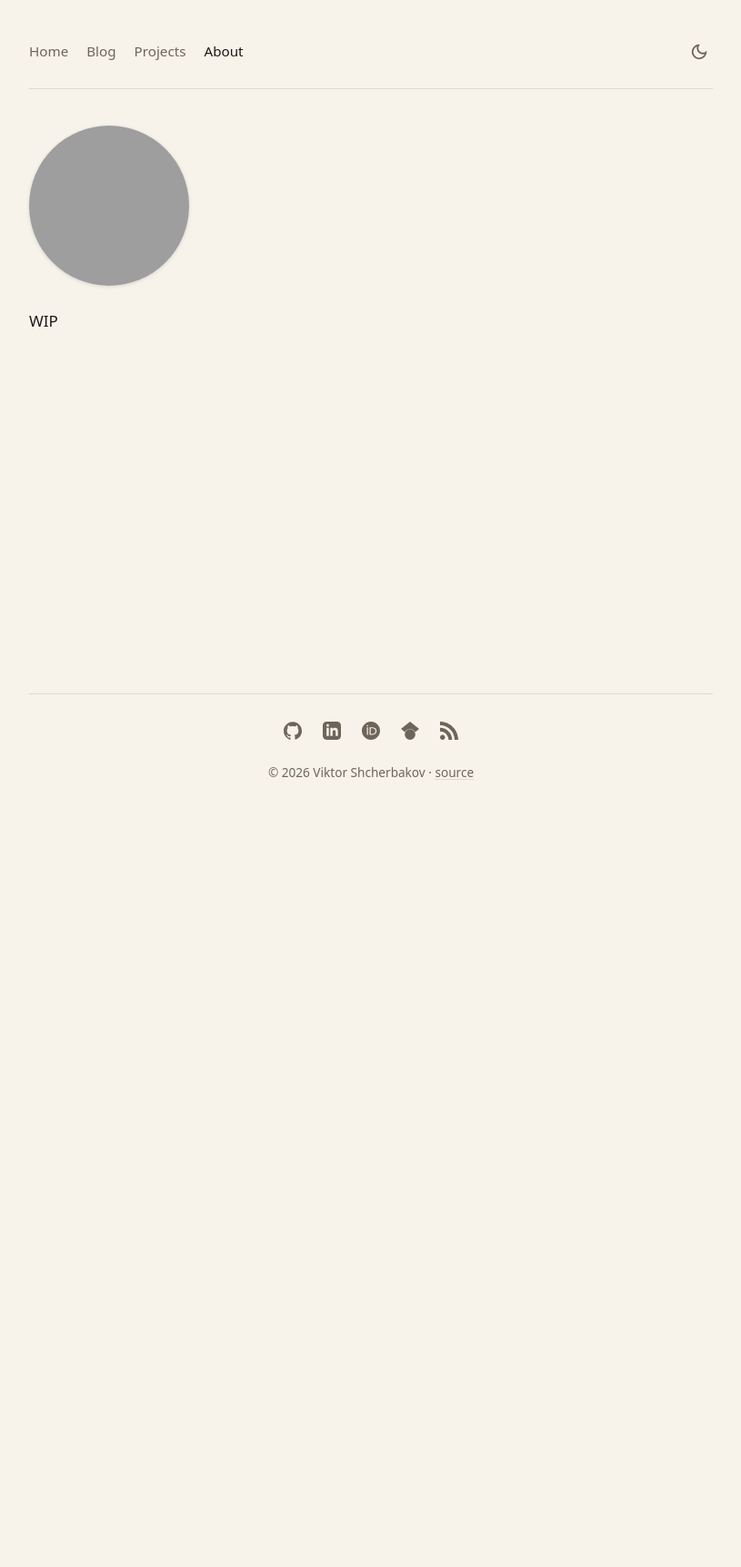
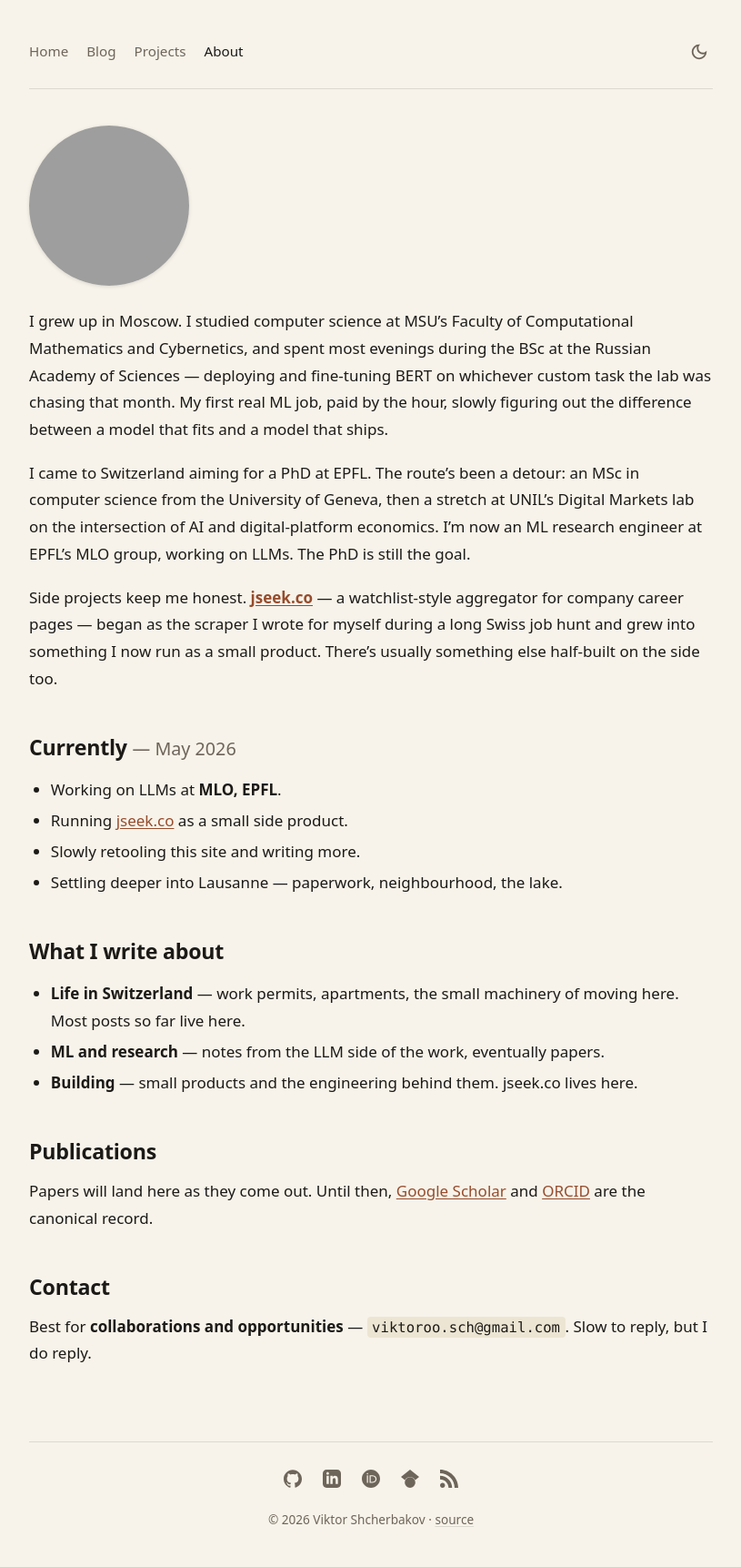
Before and after one commit to viktor-shcherb/viktor-shcherb.github.io, a Jekyll site: the page built from about.md, in a window 1280 px wide. Shown: the whole page at 91% size, without its empty margins (232-1047 px from the left). Built offline with Jekyll 4.4.1, drawn with Linux system fonts in a browser that asks for light colours; before the commit the page ends 900 px from its top, so only the background shows below that; grey boxes are pictures that could not be loaded.

Commit message:
Fill in home + /about/ bodies (#87)
Home replaces the placeholder one-liner with a short hand-written
intro and a Currently block. /about/ gets the bio narrative
(Moscow / MSU / RAS / detour through UNIGE + UNIL / MLO at EPFL),
the same Currently block, what-I-write-about themes, a publications
placeholder pointing at Scholar + ORCID, and an email contact.

Currently is a single Jekyll include used by both pages so the two
can't drift; pass heading_level to choose h2 or h3 for the hierarchy.

```diff
--- /dev/null
+++ b/_includes/currently.html
@@ -0,0 +1,15 @@
+{%- comment -%}
+"Currently" block, shared between / and /about/. Pass `heading_level`
+(default h3) to control the heading element so the block sits at the
+right depth in each page's heading hierarchy. To refresh: edit the
+date and the bullets together.
+{%- endcomment -%}
+{%- assign hl = include.heading_level | default: 'h3' -%}
+<{{ hl }} id="currently">Currently <span class="currently-date">— May 2026</span></{{ hl }}>
+
+<ul>
+  <li>Working on LLMs at <strong>MLO, EPFL</strong>.</li>
+  <li>Running <a href="{{ '/projects/jseek/' | relative_url }}">jseek.co</a> as a small side product.</li>
+  <li>Slowly retooling this site and writing more.</li>
+  <li>Settling deeper into Lausanne — paperwork, neighbourhood, the lake.</li>
+</ul>
--- a/about.md
+++ b/about.md
@@ -1,7 +1,7 @@
 ---
 layout: default
 title: "About"
-description: "Machine-learning engineer based in Geneva, Switzerland. Alumnus of the University of Geneva and Lomonosov Moscow State University."
+description: "ML research engineer at EPFL's MLO group, based in Lausanne. Originally from Moscow; degrees from MSU and the University of Geneva."
 permalink: /about/
 image: "https://github.com/viktor-shcherb.png?size=600"
 image_alt: "Photograph of Viktor Shcherbakov"
@@ -15,4 +15,24 @@
      loading="lazy"
      decoding="async">
 
-WIP
+I grew up in Moscow. I studied computer science at MSU's Faculty of Computational Mathematics and Cybernetics, and spent most evenings during the BSc at the Russian Academy of Sciences — deploying and fine-tuning BERT on whichever custom task the lab was chasing that month. My first real ML job, paid by the hour, slowly figuring out the difference between a model that fits and a model that ships.
+
+I came to Switzerland aiming for a PhD at EPFL. The route's been a detour: an MSc in computer science from the University of Geneva, then a stretch at UNIL's Digital Markets lab on the intersection of AI and digital-platform economics. I'm now an ML research engineer at EPFL's MLO group, working on LLMs. The PhD is still the goal.
+
+Side projects keep me honest. **[jseek.co]({{ '/projects/jseek/' | relative_url }})** — a watchlist-style aggregator for company career pages — began as the scraper I wrote for myself during a long Swiss job hunt and grew into something I now run as a small product. There's usually something else half-built on the side too.
+
+{% include currently.html heading_level="h2" %}
+
+## What I write about
+
+- **Life in Switzerland** — work permits, apartments, the small machinery of moving here. Most posts so far live here.
+- **ML and research** — notes from the LLM side of the work, eventually papers.
+- **Building** — small products and the engineering behind them. jseek.co lives here.
+
+## Publications
+
+Papers will land here as they come out. Until then, [Google Scholar](https://scholar.google.com/citations?user=WA2IuM4AAAAJ&hl=en) and [ORCID](https://orcid.org/0000-0003-1098-9548) are the canonical record.
+
+## Contact
+
+Best for **collaborations and opportunities** — `viktoroo.sch@gmail.com`. Slow to reply, but I do reply.
--- a/assets/css/_base.scss
+++ b/assets/css/_base.scss
@@ -505,6 +505,14 @@
   margin-left: 0.4em;
 }
 
+/* --- Currently block (shared by / and /about/) --- */
+.currently-date {
+  color: var(--text-muted);
+  font-weight: 400;
+  font-size: 0.85em;
+  letter-spacing: 0;
+}
+
 /* --- Footer --- */
 .site-footer {
   margin-top: 4rem;
```
Also changed, not shown: index.md (+4 -2 lines).
